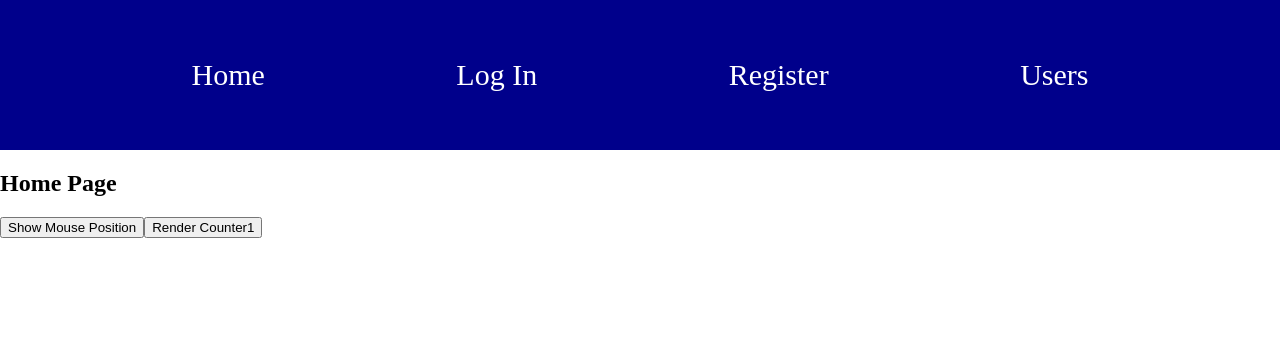
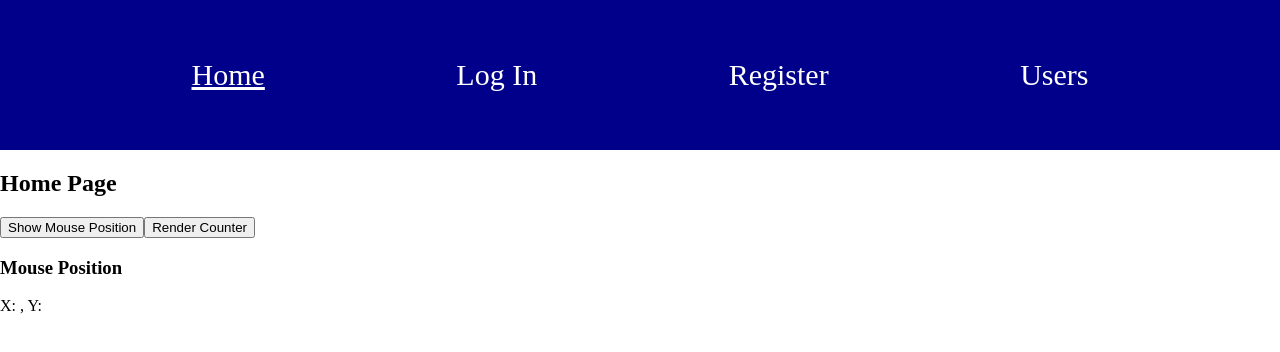
Before and after one commit to AlbertGUcraft/react-project-1, a React (Create React App) app: page / in a window 1280 px wide. Shown: the top 352 px of the page. Built offline with nearby package versions, Linux system fonts and the light colour scheme.

Commit message:
bugs fixed

```diff
--- a/src/App.css
+++ b/src/App.css
@@ -24,7 +24,7 @@ ul li a {
     text-decoration: none;
     color: white;
 }
-ul li a:active {
+.active {
     text-decoration: underline;
 }
 nav {
--- a/src/components/Home.jsx
+++ b/src/components/Home.jsx
@@ -35,20 +35,18 @@ const MousePositionComponent = () => {
 };
 
 const InputComponent = () => {
-  const ref = useRef(); // Move useRef inside the component
+  const ref = useRef(0); // Move useRef inside the component
   const [count, setCount] = useState(0);
-  const handleInputChange = () => {
-    setCount((prevCount) => prevCount + 1);
-  };
+  console.log(count);
   return (
     <div>
-      <h2>Count is: {count}</h2>
+      <h2>Count is: {(ref.current = ref.current + 1)}</h2>
       <input
-        ref={ref} // Attach the ref to the input element
-        onChange={handleInputChange}
+        onChange={(e) => {
+          setCount(e.target.value);
+        }}
         type="text"
         name=""
-        id=""
         placeholder="rendercouneter"
       />
     </div>
@@ -56,17 +54,14 @@ const InputComponent = () => {
 };
 
 const Home = () => {
-  const [showMousePosition, setShowMousePosition] = useState(false);
-  const [rndCounter, setRndCounter] = useState(false);
-
+  const [showMousePosition, setShowMousePosition] = useState(true);
   return (
     <div className="home">
       <h2>Home Page</h2>
       <button onClick={() => setShowMousePosition(true)}>Show Mouse Position</button>
-
+      <button onClick={() => setShowMousePosition(false)}>Render Counter</button>
       {showMousePosition && <MousePositionComponent />}
-      <button onClick={() => setRndCounter(true)}>Render Counter1</button>
-      {rndCounter && <InputComponent />}
+      {!showMousePosition && <InputComponent />}
     </div>
   );
 };
--- a/src/components/Nav.jsx
+++ b/src/components/Nav.jsx
@@ -1,20 +1,20 @@
-import { Link, Outlet } from 'react-router-dom';
+import { NavLink, Outlet } from 'react-router-dom';
 const Nav = () => {
   return (
     <nav>
       <Outlet />
       <ul>
         <li>
-          <Link to="/">Home</Link>
+          <NavLink to="/">Home</NavLink>
         </li>
         <li>
-          <Link to="/login">Log In</Link>
+          <NavLink to="/login">Log In</NavLink>
         </li>
         <li>
-          <Link to="/register">Register</Link>
+          <NavLink to="/register">Register</NavLink>
         </li>
         <li>
-          <Link to="/users">Users</Link>
+          <NavLink to="/users">Users</NavLink>
         </li>
       </ul>
     </nav>
```
